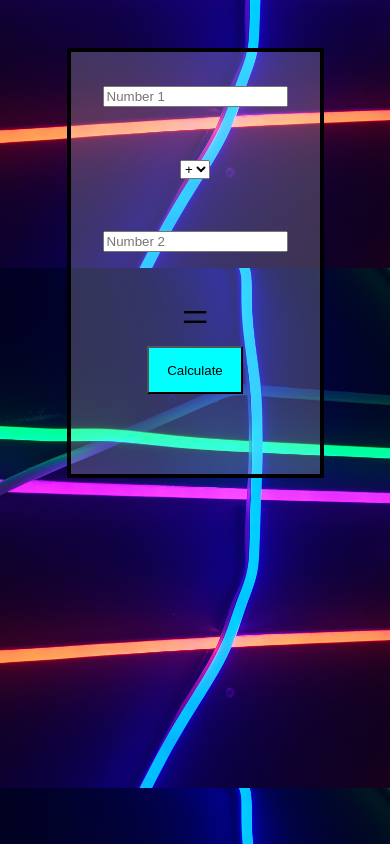
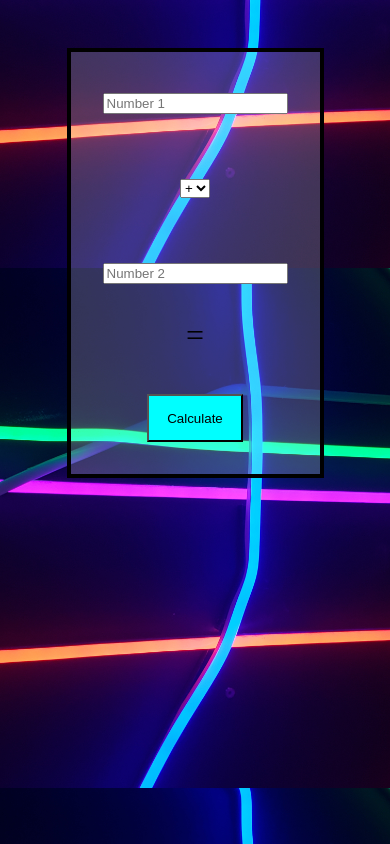
Before and after one commit to pavansweb/Calculator, a plain HTML site: page calculator.html in a window 390 px wide. Drawn offline with Linux system fonts and the light colour scheme.

Commit message:
Update calculator.css

```diff
--- a/calculator.css
+++ b/calculator.css
@@ -28,7 +28,7 @@ body{
 
 #answer{
     margin-left: 1rem;
-    font-size: 3rem;
+    font-size: 2rem;
 }
 
 #calculateBtn{
@@ -73,10 +73,13 @@ body{
         position: relative;
         top: -4rem;
         margin-left: 0;
+        font-size: 2rem;
+        word-wrap: break-word;
     }
     #calculateBtn{
+        bottom: 2rem;
+    }
 
-    }
 
 }
 @media screen and (min-width: 800px) {
```
